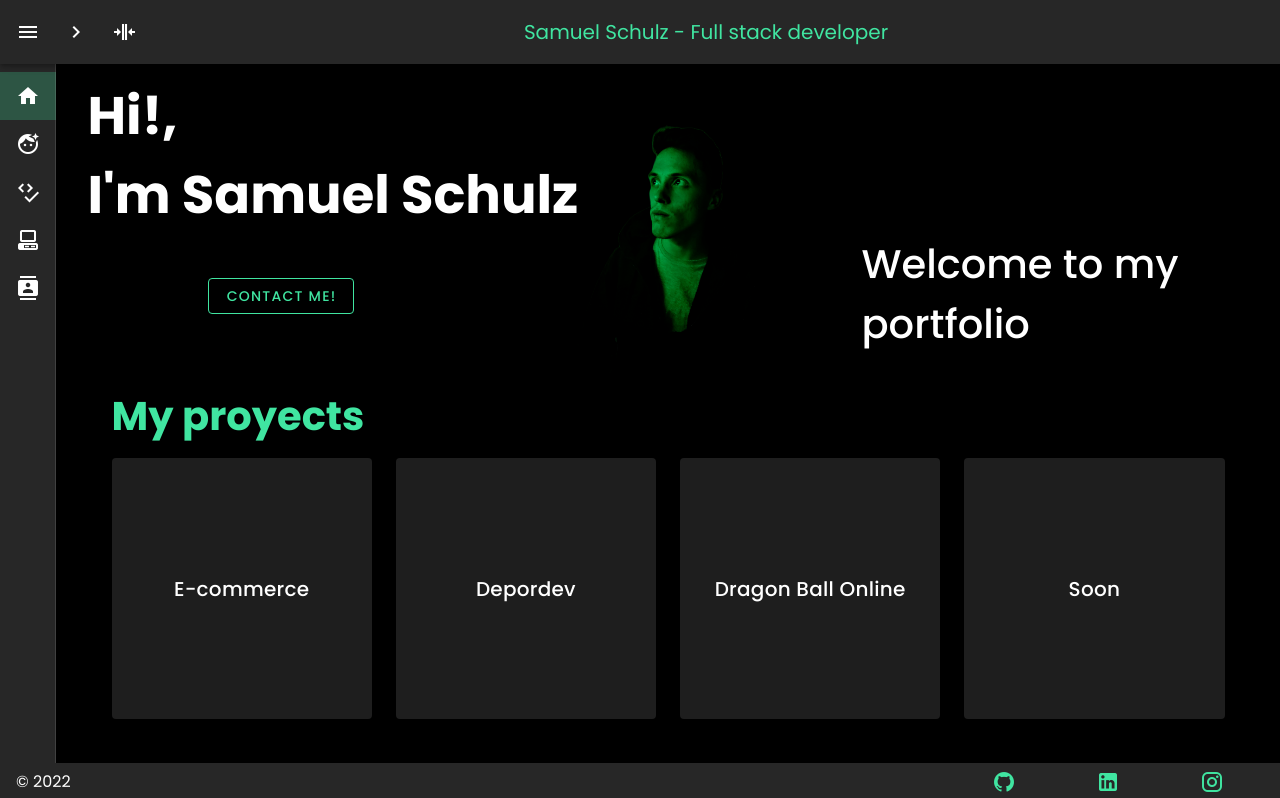
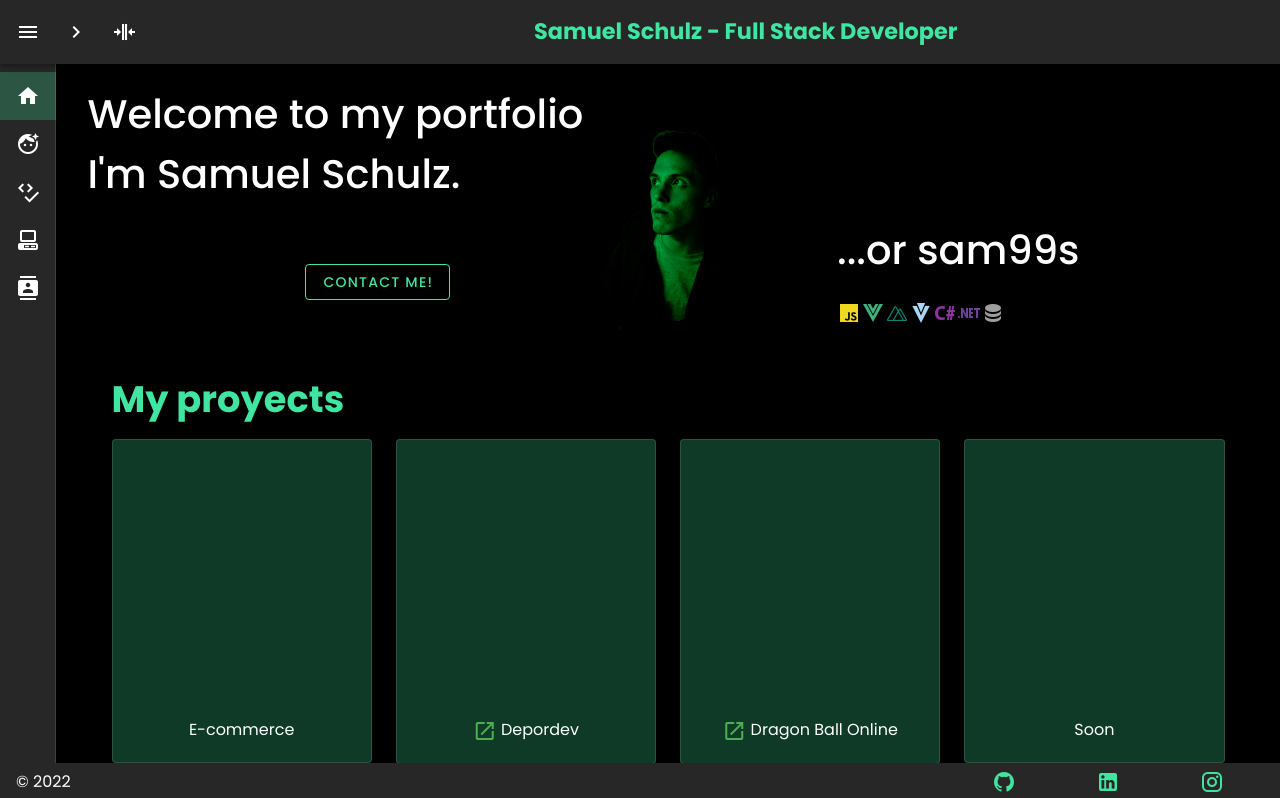
Before and after one commit to sam99s/portfolioNuxt, a Nuxt app: page / in a window 1280 px wide. Shown: the top 798 px of the page. Built offline with nearby package versions, Linux system fonts and the light colour scheme.

Commit message:
wallpaper responsive design :iphone:

```diff
--- a/assets/css/global.css
+++ b/assets/css/global.css
@@ -18,9 +18,13 @@
     background-color: #40e5a1;
 }
 
+h1{
+    color: #40e5a1;
+}
+
 h2{
     color: #40e5a1;
-    font-size: 2.5em;
+    font-size: 2.3em;
 }
 
 h3{
@@ -32,3 +36,24 @@ h4{
     color: #40e5a1;
     font-size: 1.5em;
 }
+
+@media (max-width: 959px) {
+    .welcome-text__mediaCenter{
+        text-align: center;
+    }
+}
+
+@media (max-width: 600px) {
+    header{
+        height: 70px !important;
+    }
+    h1{
+        font-size: 1em;
+    }
+}
+
+@media (min-width: 460px) {
+    h1{
+        font-size: 1.4em;
+    }
+}
--- a/components/ProyectCard.vue
+++ b/components/ProyectCard.vue
@@ -1,13 +1,25 @@
 <template>
   <v-container class="mx-0 px-0">
-        <v-card>
-            <v-img
-             :src="backgroundImage"
+    <a :href="link" target="_blank" v-if="link">
+      <v-card outlined>
+        <v-img :src="backgroundImage"></v-img>
+        <v-card-actions>
+          <v-col cols="12" class="text-center">
+            <span>
+              <v-icon color="green">{{ "mdi-open-in-new" }}</v-icon>
+              {{ title }}</span
             >
-                <v-card-title>
-                    {{ title }}
-                </v-card-title>
-            </v-img>
+          </v-col>
+        </v-card-actions>
+      </v-card>
+    </a>
+    <v-card v-else outlined>
+      <v-img :src="backgroundImage"></v-img>
+      <v-card-actions>
+        <v-col cols="12" class="text-center">
+          <span>{{ title }}</span>
+        </v-col>
+      </v-card-actions>
     </v-card>
   </v-container>
 </template>
@@ -18,20 +30,25 @@ export default {
   props: {
     title: {
       type: String,
-            requided: true
+      requided: true,
     },
     backgroundImage: {
       type: String,
-            required: true
-        }
-    }
-}
+      required: true,
+    },
+    link: {
+      type: String,
+      default: null,
+    },
+  },
+};
 </script>
 
 <style scoped>
-.v-card__title{
-    justify-content: center;
-    align-self: center;
-    height: 100%;
+.v-card {
+  background-color: #40e5a140;
+}
+a {
+  text-decoration: none;
 }
 </style>
--- a/components/StudiesCard.vue
+++ b/components/StudiesCard.vue
@@ -8,7 +8,7 @@
           <v-card-text>{{ text }}</v-card-text>
         </v-col>
         <v-spacer />
-        <v-col cols="12" md="3" class="pa-0 d-flex align-items-center">
+        <v-col cols="12" md="3" class="pa-0 d-flex flex-wrap align-items-center">
           <v-img :src="image"></v-img>
         </v-col>
       </v-card>
--- a/components/WallpaperSam.vue
+++ b/components/WallpaperSam.vue
@@ -1,39 +1,102 @@
 <template>
-  <v-container class="px-0 pt-0 pb-4 bg-sam">
+  <v-container class="px-0 pt-0 pb-4 mt-8 bg-sam">
     <v-row>
-      <v-col cols="12" class="pa-0">
-        <h1>
-          Hi!,<br />
-          I'm Samuel Schulz<br />
-        </h1>
+      <v-col cols="12" class="pa-0 welcome-text__mediaCenter">
+        <p>
+          Welcome to my portfolio<br />
+          I'm Samuel Schulz.<br />
+        </p>
       </v-col>
     </v-row>
 
     <v-row>
-      <v-col cols="4" class="text-center my-8">
-        <v-btn
-         outlined
-         elevation="2"
-         color="#40e5a1"
-         to="/contact"
-         router
-         exact
-        >Contact me!</v-btn>
+      <v-col cols="12" md="6" class="my-8 text-center">
+        <v-btn outlined elevation="2" color="#40e5a1" to="/contact" router exact
+          >Contact me!</v-btn
+        >
       </v-col>
       <v-spacer />
-      <v-col cols="4" class="pa-0">
-        <p>Welcome to my portfolio</p>
+      <v-col
+        cols="12"
+        md="6"
+        class="pa-0 d-flex justify-center"
+        align-self="center"
+      >
+        <p>
+          ...or sam99s <br />
+          <!-- JS -->
+          <v-tooltip bottom color="#efd81d">
+            <template v-slot:activator="{ on, attrs }">
+              <v-icon v-bind="attrs" v-on="on" color="#efd81d">{{
+                "mdi-language-javascript"
+              }}</v-icon>
+            </template>
+            <span style="color: black; font-weight: 500">JavaScript</span>
+          </v-tooltip>
+          <!-- Vue -->
+          <v-tooltip bottom color="#3fb27f">
+            <template v-slot:activator="{ on, attrs }">
+              <v-icon v-bind="attrs" v-on="on" color="#3fb27f">{{
+                "mdi-vuejs"
+              }}</v-icon>
+            </template>
+            <span style="color: #000; font-weight: 500">VUE</span>
+          </v-tooltip>
+          <!-- Nuxt -->
+          <v-tooltip bottom color="#0f8371">
+            <template v-slot:activator="{ on, attrs }">
+              <v-icon v-bind="attrs" v-on="on" color="#0f8371">{{
+                "mdi-nuxt"
+              }}</v-icon>
+            </template>
+            <span style="color: black; font-weight: 500">NUXT</span>
+          </v-tooltip>
+          <!-- vuetify -->
+          <v-tooltip bottom color="#aad6f7">
+            <template v-slot:activator="{ on, attrs }">
+              <v-icon v-bind="attrs" v-on="on" color="#aad6f7">{{
+                "mdi-vuetify"
+              }}</v-icon>
+            </template>
+            <span style="color: black; font-weight: 500">Vuetify</span>
+          </v-tooltip>
+          <!-- c# -->
+          <v-tooltip bottom color="#8e33a1">
+            <template v-slot:activator="{ on, attrs }">
+              <v-icon v-bind="attrs" v-on="on" color="#8e33a1">{{
+                "mdi-language-csharp"
+              }}</v-icon>
+            </template>
+            <span style="color: white; font-weight: 500">C#</span>
+          </v-tooltip>
+          <!-- .NET -->
+          <v-tooltip bottom color="#6d429c">
+            <template v-slot:activator="{ on, attrs }">
+              <v-icon v-bind="attrs" v-on="on" color="#6d429c">{{
+                "mdi-dot-net"
+              }}</v-icon>
+            </template>
+            <span style="color: white; font-weight: 500">.NET</span>
+          </v-tooltip>
+          <!-- SQL -->
+          <v-tooltip bottom color="#454746">
+            <template v-slot:activator="{ on, attrs }">
+              <v-icon v-bind="attrs" v-on="on" color="grey">{{
+                "mdi-database"
+              }}</v-icon>
+            </template>
+            <span style="color: white; font-weight: 500">SQL</span>
+          </v-tooltip>
+        </p>
       </v-col>
     </v-row>
   </v-container>
 </template>
 
 <script>
-
 export default {
   name: "WallpaperSam",
-  components: {
-  },
+  components: {},
   data() {
     return {
       typedTitle: ["Web", "Full stack"],
@@ -43,20 +106,19 @@ export default {
 </script>
 
 <style scoped>
-h1 {
-  font-size: 3.3em;
-}
-
-.bg-sam {
-  background: url("/sam99s.png");
-  background-repeat: no-repeat;
-  background-size: contain;
-  background-position-x: center;
-  background-position-y: bottom;
-}
 
 p {
   font-size: 2.5em;
   font-weight: 500;
 }
+
+@media (min-width: 960px) {
+  .bg-sam {
+    background: url("/sam99s.png");
+    background-repeat: no-repeat;
+    background-size: contain;
+    background-position-x: center;
+    background-position-y: bottom;
+  }
+}
 </style>
--- a/layouts/default.vue
+++ b/layouts/default.vue
@@ -30,19 +30,29 @@
         </v-list-item>
       </v-list>
     </v-navigation-drawer>
+    <v-row>
+      <v-col cols="12" class="pa-0 ma-0">
         <v-app-bar :clipped-left="clipped" fixed app>
+          <v-row>
+            <v-col cols="12" sm="5" class="pa-0 ma-0" align-self="center">
               <v-app-bar-nav-icon @click.stop="drawer = !drawer" />
               <v-btn icon @click.stop="miniVariant = !miniVariant">
-        <v-icon>mdi-{{ `chevron-${miniVariant ? "right" : "left"}` }}</v-icon>
+                <v-icon
+                  >mdi-{{ `chevron-${miniVariant ? "right" : "left"}` }}</v-icon
+                >
               </v-btn>
               <v-btn icon @click.stop="clipped = !clipped">
                 <v-icon v-if="clipped">mdi-arrow-collapse-horizontal</v-icon>
                 <v-icon v-else>mdi-arrow-split-vertical</v-icon>
               </v-btn>
-      <v-spacer />
-      <v-toolbar-title class="text-center text-color__primary" v-text="title" />
-      <v-spacer />
+            </v-col>
+            <v-col cols="12" sm="7" class="pa-0 ma-0 d-flex justify-content-start" align-self="center">
+              <h1 class="text-center text-color__primary">{{ title }}</h1>
+            </v-col>
+          </v-row>
         </v-app-bar>
+      </v-col>
+    </v-row>
     <v-main>
       <v-container>
         <Nuxt />
@@ -120,7 +130,7 @@ export default {
       miniVariant: true,
       right: true,
       rightDrawer: false,
-      title: "Samuel Schulz - Full stack developer",
+      title: "Samuel Schulz - Full Stack Developer",
       footerIcons: {
         GitHub: "mdi-github",
         LinkedIn: "mdi-linkedin",
--- a/layouts/myself.vue
+++ b/layouts/myself.vue
@@ -59,7 +59,7 @@
         </v-row>
       </v-col>
 
-      <StudiesCard
+      <!-- <StudiesCard
         :title="studies.dotnet.title"
         :subtitle="studies.dotnet.subtitle"
         :text="studies.dotnet.text"
@@ -73,7 +73,7 @@
         :text="studies.nuxt.text"
         :image="studies.nuxt.image"
         v-if="isHome"
-      />
+      /> -->
 
       <v-col cols="12" class="text-center" v-if="isHome">
         <v-btn
--- a/layouts/proyects.vue
+++ b/layouts/proyects.vue
@@ -7,6 +7,7 @@
           <ProyectCard
             title="E-commerce"
             backgroundImage="/experience/candado.png"
+            link=""
           />
         </v-col>
 
@@ -14,6 +15,7 @@
           <ProyectCard
             title="Depordev"
             backgroundImage="/experience/Depordev/logo.png"
+            link="https://github.com/sam99s/react-ecommerce"
           />
         </v-col>
 
@@ -21,11 +23,16 @@
           <ProyectCard
             title="Dragon Ball Online"
             backgroundImage="/experience/DragonBallOnline/logo.png"
+            link="https://github.com/sam99s/dragon-ball-online"
           />
         </v-col>
 
         <v-col cols="12" md="4" lg="3">
-          <ProyectCard title="Soon" backgroundImage="/experience/candado.png" />
+          <ProyectCard
+            title="Soon"
+            backgroundImage="/experience/candado.png"
+            link=""
+          />
         </v-col>
       </v-row>
 
@@ -34,6 +41,7 @@
           <ProyectCard
             title="Top Secret"
             backgroundImage="/experience/candado.png"
+            link=""
           />
         </v-col>
 
@@ -41,6 +49,7 @@
           <ProyectCard
             title="Con Palmeras"
             backgroundImage="/experience/ConPlameras/ConPalmeras.png"
+            link=""
           />
         </v-col>
 
@@ -48,6 +57,7 @@
           <ProyectCard
             title="API REST"
             backgroundImage="/experience/candado.png"
+            link=""
           />
         </v-col>
 
@@ -55,6 +65,7 @@
           <ProyectCard
             title="Football Knowledge"
             backgroundImage="/experience/FootballKnowledge/logo.png"
+            link="https://github.com/sam99s/Football-Knowledge/tree/master"
           />
         </v-col>
       </v-row>
@@ -64,6 +75,7 @@
           <ProyectCard
             title="Task List"
             backgroundImage="/experience/TaskList/logo.png"
+            link="https://github.com/sam99s/tasks-list"
           />
         </v-col>
 
@@ -71,6 +83,7 @@
           <ProyectCard
             title="Chat Lan"
             backgroundImage="/experience/ChatLan/logo.png"
+            link="https://github.com/sam99s/Chat-With-Websockets"
           />
         </v-col>
 
@@ -78,11 +91,16 @@
           <ProyectCard
             title="API REST"
             backgroundImage="/experience/candado.png"
+            link=""
           />
         </v-col>
 
         <v-col cols="12" md="4" lg="3">
-          <ProyectCard title="Blog" backgroundImage="/experience/candado.png" />
+          <ProyectCard
+            title="Blog"
+            backgroundImage="/experience/candado.png"
+            link=""
+          />
         </v-col>
       </v-row>
 
```
Also changed, not shown: static/experience/Nueva carpeta/logo.png (added), 1 other file (tests, documents, lock files or other folders). Lines whose indentation alone changed are shown as unchanged.
